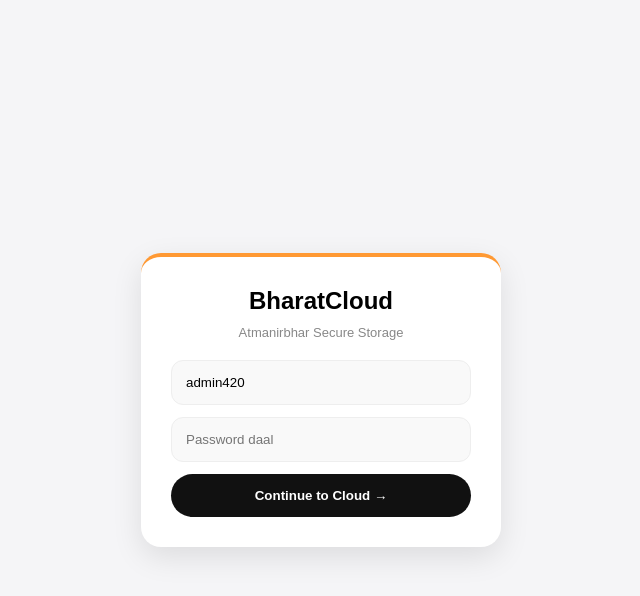
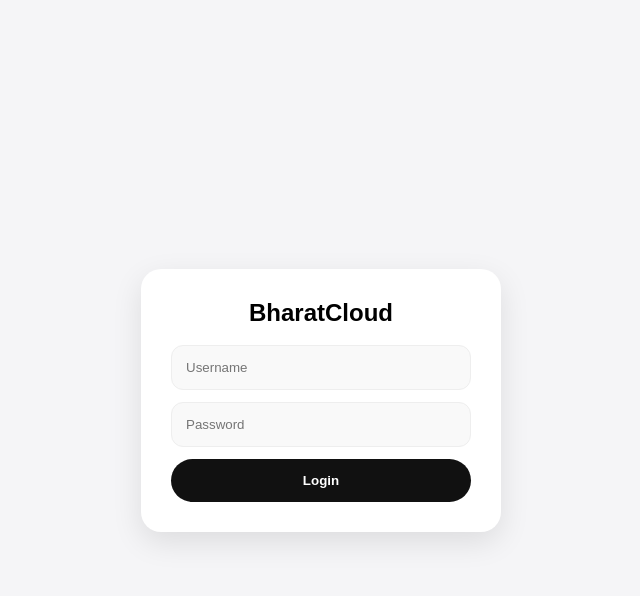
Before and after one commit to sahilrana1940/bharat-cloud, a Flask app: template templates/index.html in a window 1280 px wide. Shown: the top 596 px of the page, without its empty margins (319-959 px from the left). Run offline with Flask 3, Linux system fonts and the light colour scheme; the template is opened without the code that fills it, so the values that code supplies are empty; parts of the project's set-up code (start-up, migrations or seed data) failed here and were passed over.

Commit message:
Update index.html

```diff
--- a/templates/index.html
+++ b/templates/index.html
@@ -1,13 +1,13 @@
-<link rel="manifest" href="/static/manifest.json">
 <!DOCTYPE html>
 <html>
 <head>
+<link rel="manifest" href="/static/manifest.json">
 <meta name="viewport" content="width=device-width, initial-scale=1.0">
 <title>BharatCloud - Login</title>
 <style>
 *{margin:0;padding:0;box-sizing:border-box;font-family:sans-serif}
 body{height:100vh;display:flex;justify-content:center;align-items:center;background:#f5f5f7}
-.card{width:360px;background:#fff;border-radius:20px;padding:30px;text-align:center;box-shadow:0 10px 30px rgba(0,0,0,.1);border-top:4px solid #ff9933}
+.card{width:360px;background:#fff;border-radius:20px;padding:30px;text-align:center;box-shadow:0 10px 30px rgba(0,0,0,0.1)}
 input{width:100%;padding:14px;border:1px solid #eee;background:#f9f9f9;border-radius:12px;margin-bottom:12px;outline:none}
 button{width:100%;padding:14px;background:#111;color:#fff;border-radius:30px;border:none;font-weight:bold;cursor:pointer}
 </style>
@@ -15,12 +15,10 @@ button{width:100%;padding:14px;background:#111;color:#fff;border-radius:30px;bor
 <body>
 <div class="card">
 <h2>BharatCloud</h2>
-<p style="color:#888;font-size:13px;margin:10px 0 20px">Atmanirbhar Secure Storage</p>
-<form method="POST" action="/">
-<input type="text" name="id_no" value="admin420" required>
-<input type="password" name="password" placeholder="Password daal" required>
-<button type="submit">Continue to Cloud →</button>
-</form>
+<br>
+<input type="text" placeholder="Username">
+<input type="password" placeholder="Password">
+<button>Login</button>
 </div>
 </body>
 </html>
```
